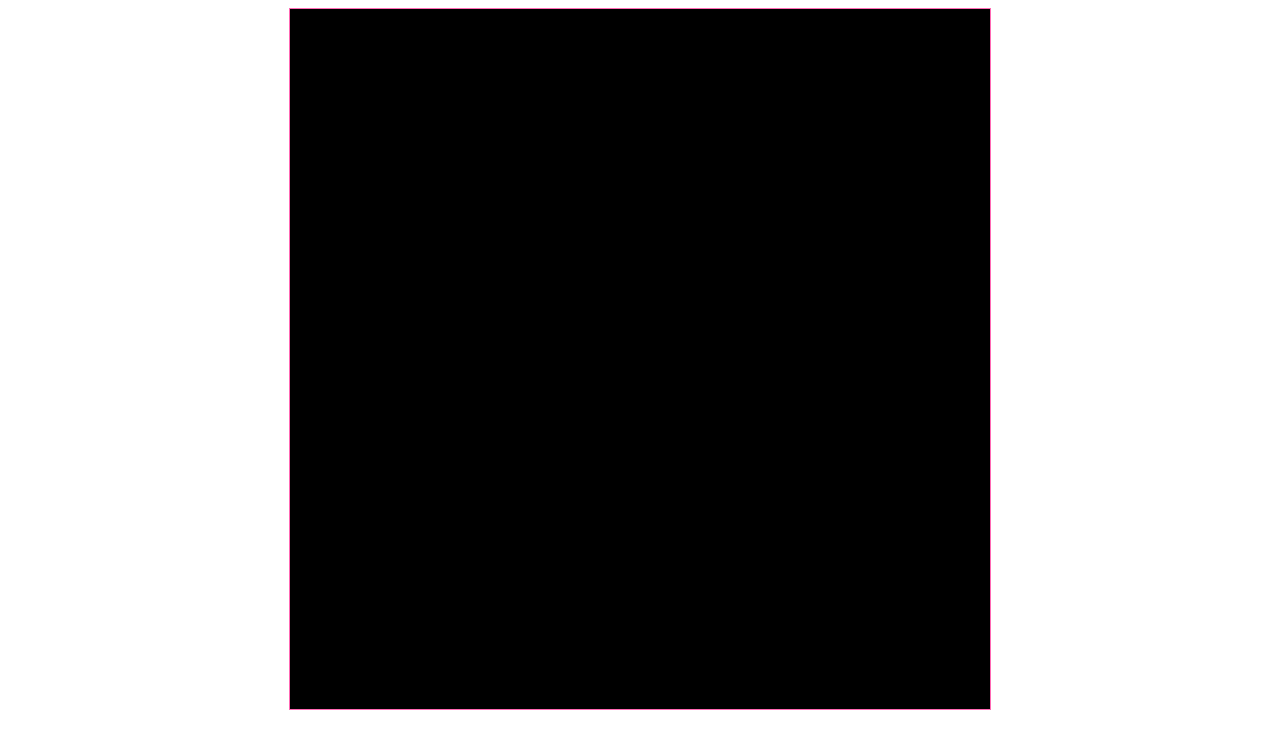
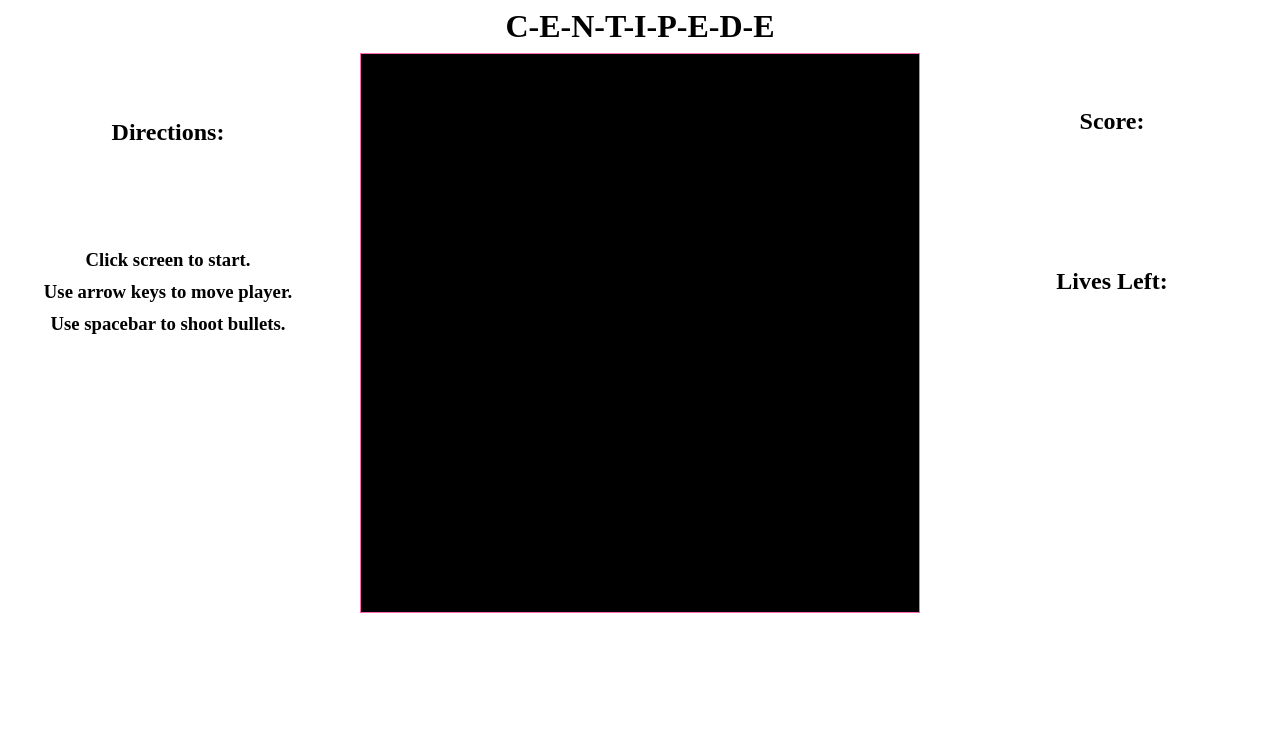
Before and after one commit to TwirlingGoddess/GameTime-Centipede, a website built with webpack: page index.html in a window 1280 px wide. Built offline with nearby package versions, Linux system fonts and the light colour scheme.

Commit message:
Add CSS stustyling including score and lives left

```diff
--- a/game.css
+++ b/game.css
@@ -1,6 +1,32 @@
 #game {
   border: 1px solid hotpink;
-  margin: auto;
   display: block;
   background-color: #000;
 }
+
+h1 {
+	text-align: center;
+	margin: 0.5rem;
+}
+
+main {
+	height: 70vh;
+	display: flex;
+	justify-content: space-around;
+	z-index: 1;
+}
+
+aside {
+	display: flex;
+	flex-direction: column;
+	justify-content: space-around;
+	align-items: center;
+	height: 20rem;
+	width: 20vw;
+	text-align: center;
+	padding: 1rem 0;
+}
+
+h3 {
+	line-height: 2rem;
+}
--- a/index.html
+++ b/index.html
@@ -7,7 +7,23 @@
   <link href='./game.css' rel='stylesheet' type='text/css'/>
 </head>
 <body>
-  <canvas id="game" width="700" height="700"></canvas>
-  <script src="main.bundle.js"></script>
+	<h1>C-E-N-T-I-P-E-D-E</h1>
+	<main>
+		<aside>
+			<h2>Directions: </h2>
+				<h3>Click screen to start.
+					<br>Use arrow keys to move player.
+					<br>Use spacebar to shoot bullets.
+				</h3>
+		</aside>
+  	<canvas id="game" width="700" height="700"></canvas>
+		<aside>
+			<h2>Score: </h2>
+			<h1 class="score"></h1>
+			<h2>Lives Left: </h2>
+			<h1 class="lives"></h1>
+		</aside>
+	</main>
+	<script src="main.bundle.js"></script>
 </body>
 </html>
--- a/lib/index.js
+++ b/lib/index.js
@@ -3,6 +3,8 @@
 const canvas = document.getElementById('game');
 const context = canvas.getContext('2d');
 const game = new Game(canvas, context, 700, 700);
+
+
 
 canvas.addEventListener('click', startGame);
 
@@ -32,4 +34,5 @@
   game.bodyParts();
   game.createMushrooms();
   game.gameLoop();
+
 }
```
Also changed, not shown: lib/game.js.
